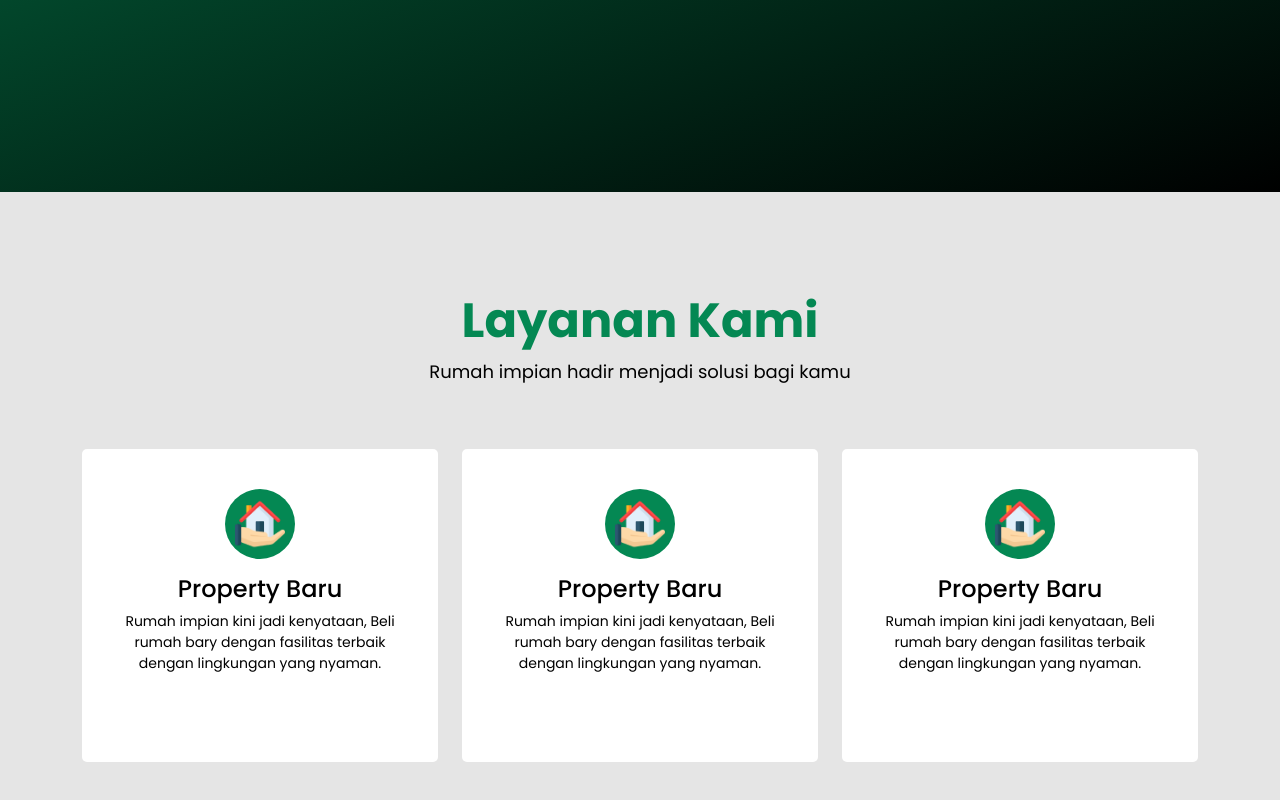
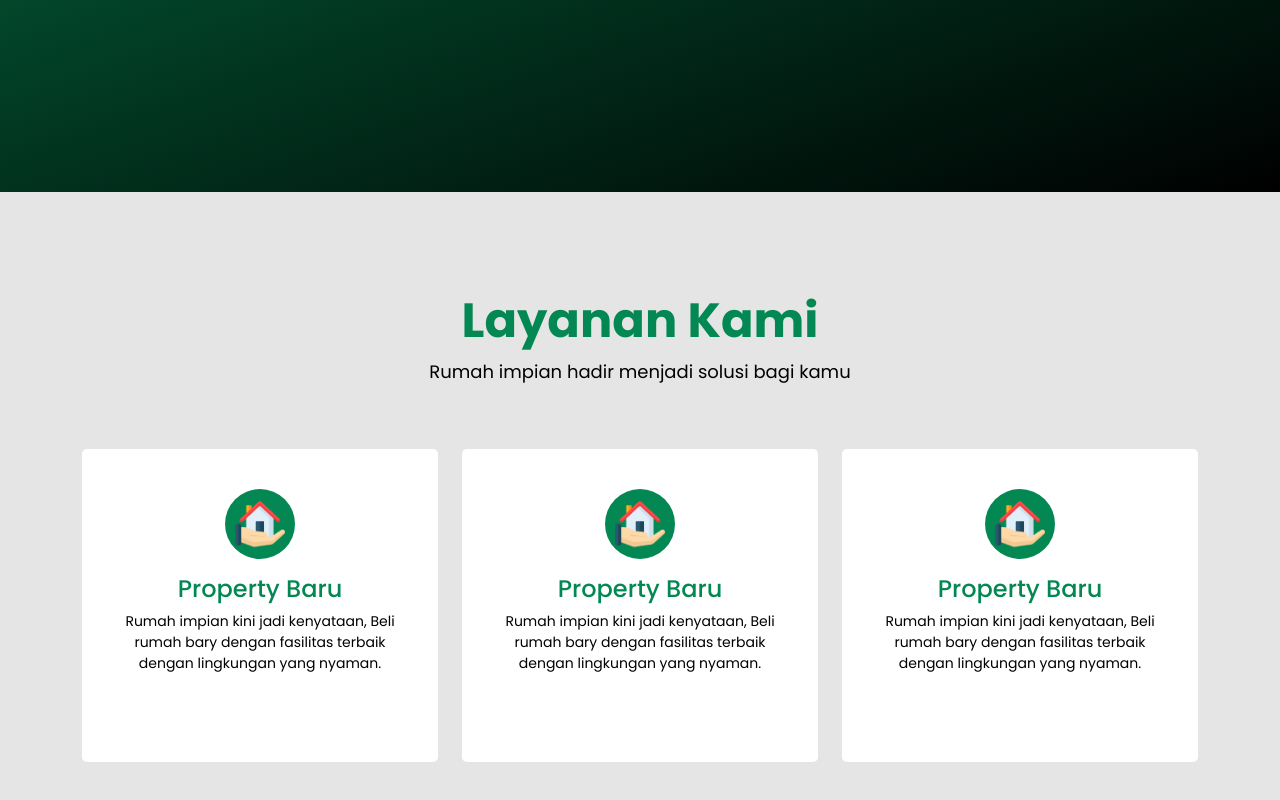
Before and after one commit to erzafotwer93-wq/project-RPL-B, a plain HTML site: page index.html in a window 1280 px wide. Shown: the part 608-1408 px from the top of the page. Drawn offline with nearby package versions, Linux system fonts and the light colour scheme.

Commit message:
update warna

```diff
--- a/style.css
+++ b/style.css
@@ -116,13 +116,13 @@ p{
 .card-layanan h4{
     font-size: 24px;
     font-weight: 500;
-    color: black;
+    color:var(--pr-hijau);
     transition: all 0.1s ease-in;
 }
 .card-layanan p{
     font-size: 14px;
     font-weight: 400;
-    color: #000;
+    color:#000;
     transition: all 0.1s ease-in;
 }
 
```
